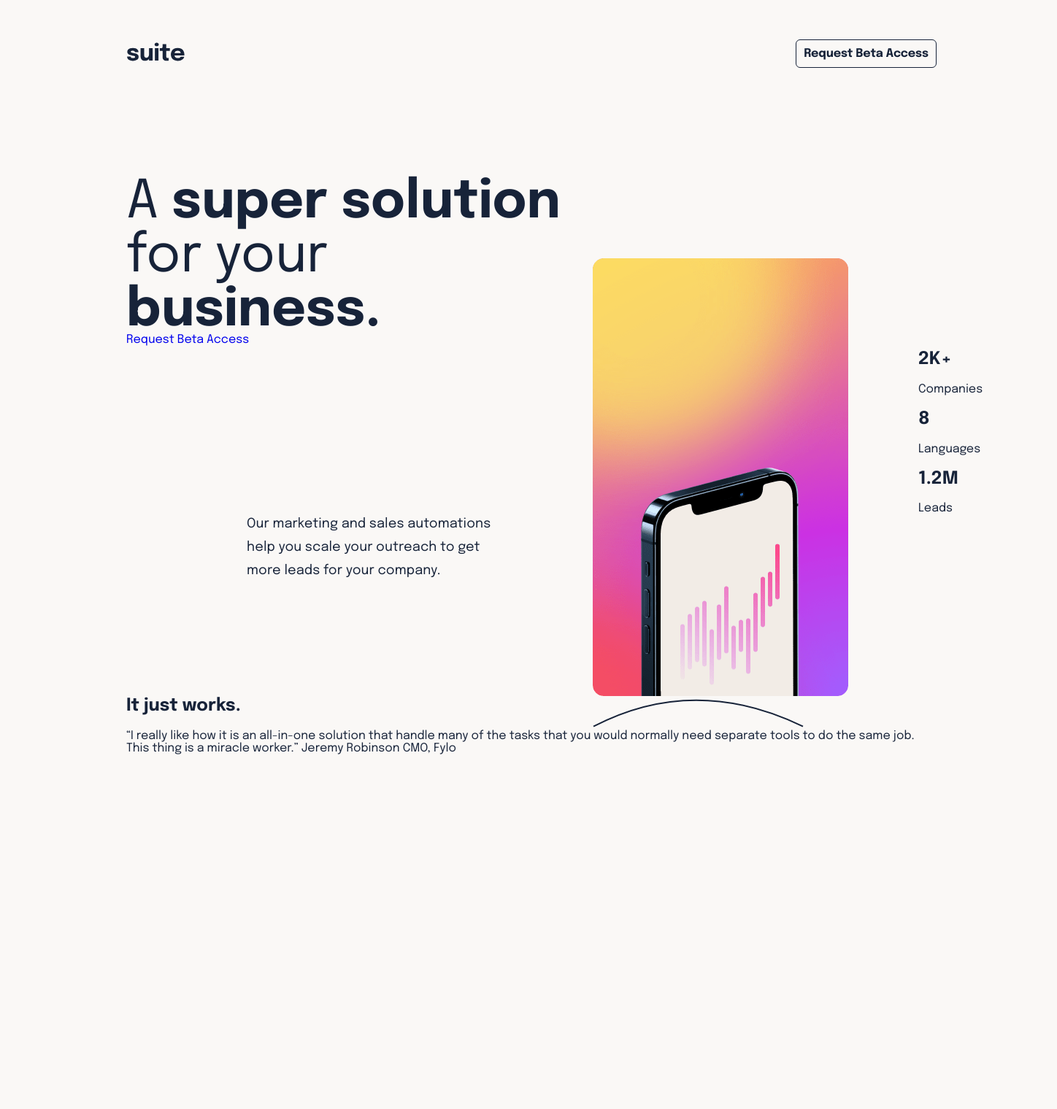
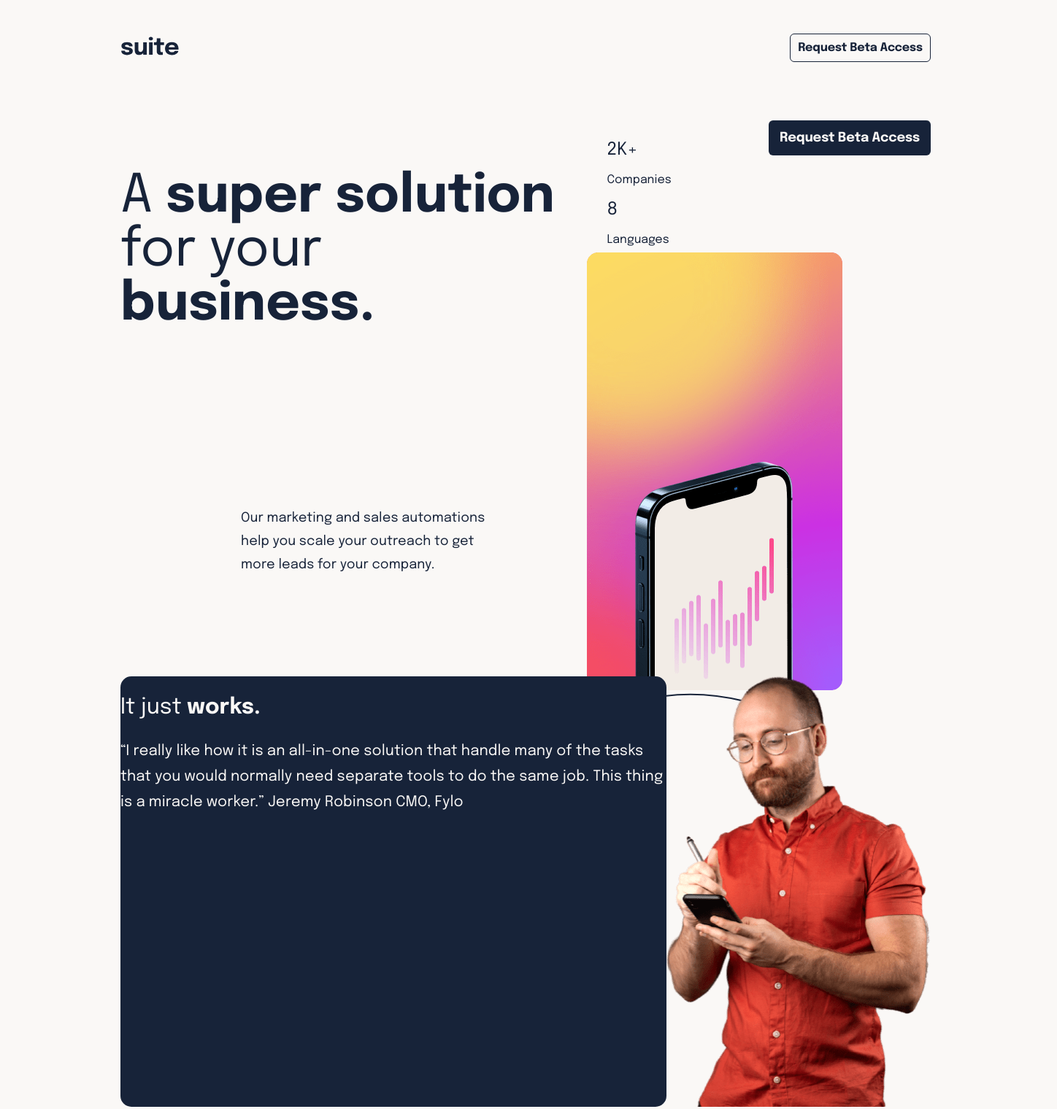
Before and after one commit to diarleth/Reto-frontend-2, a plain HTML site: page index.html in a window 1280 px wide. Shown: the top 1520 px of the page at 73% size, 1448 px wide, since content can reach past the window. Drawn offline with Linux system fonts and the light colour scheme.

Commit message:
mi-desastre

```diff
--- a/figma.css
+++ b/figma.css
@@ -1,8 +1,11 @@
+*{
+    box-sizing: border-box;
+}
 body{
     background: #FAF8F6;
     font-family: 'Epilogue', sans-serif;
     color: #172339;
-    position: relative;
+    /* position: relative; */
 }
 .padre{
     display: flex;
@@ -19,16 +22,11 @@ header{
     display: flex;
     justify-content: space-between;
 }
+
 .boton{
     padding: 10px;
     border: 1px solid #172339;
-    box-sizing: border-box;
     border-radius: 6px;
-    /* position: absolute; */
-    width: 219px;
-    height: 56px;
-    left: 1055.85px;
-    top: 50px;
     font-family: Epilogue;
     font-style: normal;
     font-weight: bold;
@@ -37,10 +35,15 @@ header{
     letter-spacing: -0.16px;
     color: #172339;
 }
+.boton:hover{
+    background: #172339;
+    color: #FAF8F6;
+}
 .container-uno{
     position: absolute;
     display: flex;
     justify-content: space-between;
+    /* align-content: flex-end; */
     width: 1110px;
     height: 600px;
     left: 165px;
@@ -53,7 +56,6 @@ h1{
     height: 156px;
     left: 165px;
     top: 276px;
-    order: 1;
 }
 h1 span{
     font-weight: 700;
@@ -67,7 +69,6 @@ h1 span{
     height: 93px;
     left: 165px;
     top: 503px;
-    order: 2;
 }
 .imagenes{
     position: absolute;
@@ -75,23 +76,56 @@ h1 span{
     height: 600px;
     left: 639px;
     top: 173px;
-    align-items: center;
-    order: 3;
 }
 .record{
-    position: absolute;
+    /* position: absolute; */
     width: 190px;
     height: 375px;
     left: 1085px;
     top: 279px;
 
 }
+.boton2{
+    background: #172339;
+    margin: 0%;
+    border-radius: 6px;
+    padding: 15px;
+    font-family: Epilogue;
+    font-style: normal;
+    font-weight: bold;
+    font-size: 18px;
+    line-height: 32px;
+    letter-spacing: -0.18px;
+    color: #FAF8F6;
+
+}
+.boton2:hover{
+    background: linear-gradient(135deg, #A060FF 0%, #CB30E3 49.21%, #FFA84E 100%);
+}
 .container-dos{
     position: absolute;
+    display: flex;
     width: 1109px;
     height: 589.56px;
     left: 165px;
     top: 927.44px;
+}
+.texto2{
+    background: #172339;
+    border-radius: 15px;
+    color: #FAF8F6;
+    font-family: Epilogue;
+    font-style: normal;
+    font-weight: normal;
+    font-size: 20px;
+    line-height: 35px;
+    letter-spacing: 0.1px;
+}
+h2{
+    font-weight: 400;
+}
+h2 span{
+    font-weight: 700;
 }
 footer{
     position: absolute;
--- a/index.html
+++ b/index.html
@@ -21,14 +21,11 @@
           </div>
       </header>
       </div>
-      <section class="container-uno">
-        <div>
-          <h1 class="letras">A <span>super solution</span> for your <span>business.</span></h1>
+      <section>
+        <div class="container-uno">
+          <h1 class="h1">A <span>super solution</span> for your <span>business.</span></h1>
           <p class= "parrafo">Our marketing and sales automations help you scale your outreach to
             get more leads for your company. </p>
-            <div>
-              <a href="#">Request Beta Access</a>
-            </div>
             <div class="imagenes">
               <img src="img/image-hero-portrait.png" alt="">
               <img src="img/pattern-curved-line-1.svg" alt="">
@@ -41,11 +38,14 @@
                   <h2>1.2M</h2>
                   <p>Leads</p>
                 </div>
+                <div>
+                  <a href="#" class="boton2">Request Beta Access</a>
+                </div>
         </div>
       </section>
       <section class="container-dos">
-        <div>
-          <h2>It just works.</h2>
+        <div class="texto2">
+          <h2>It just <span>works.</span></h2>
           <p>  “I really like how it is an all-in-one solution that handle many of
             the tasks that you would normally need separate tools to do the same
             job. This thing is a miracle worker.”
@@ -53,6 +53,7 @@
             Jeremy Robinson
             CMO, Fylo</p>
           </div>
+          <div><img src="img/image-jeremy-large.png" alt=""></div>
       </section>
       <footer class="footer">
         <img src="img/logo.svg" alt="">
```
